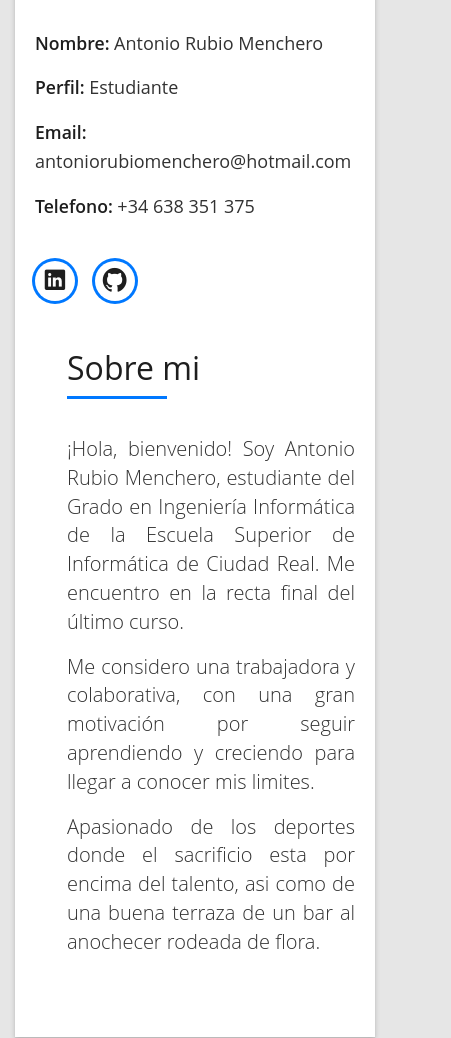
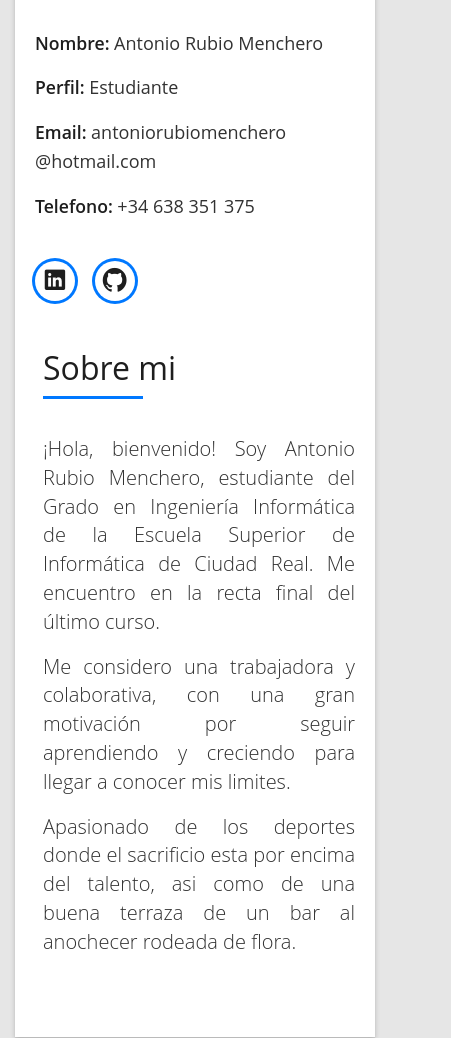
Before and after one commit to 4Paloms/4paloms.github.io, a plain HTML site: page index.html in a window 390 px wide. Shown: the part 1402-2440 px from the top of the page, 451 px wide, since content can reach past the window. Drawn offline with Linux system fonts and the light colour scheme; files whose address does not match are found by name.

Commit message:
Responsive

```diff
--- a/assets/css/style.css
+++ b/assets/css/style.css
@@ -735,6 +735,13 @@ a:hover {
   padding-left: 2rem;
 }
 
+@media (max-width:500px){
+  .about-me {
+    padding-left: 0.5rem;
+  }
+
+}
+
 .about-me .lead{
   text-align: justify;
 }
--- a/index.html
+++ b/index.html
@@ -122,7 +122,7 @@
                       <div class="about-info">
                         <p><span class="title-s">Nombre: </span> <span>Antonio Rubio Menchero</span></p>
                         <p><span class="title-s">Perfil: </span> <span>Estudiante </span></p>
-                        <p><span class="title-s">Email: </span> <span>antoniorubiomenchero@hotmail.com</span></p>
+                        <p><span class="title-s">Email: </span> <span>antoniorubiomenchero</span><br> <span>@hotmail.com</span></p>
                         <p><span class="title-s">Telefono: </span> <span>+34 638 351 375</span></p>
                       </div>
                     </div>
@@ -627,9 +627,9 @@
 
           <div class ='row elementos '>
             <div class='col-4 pack'>
-              <img class="FooterIcon" src="img/footer/correo-electronico.png">
+              <img class="FooterIcon " src="img/footer/correo-electronico.png">
               <br>
-              <a href="mailto:antoniorubiomenchero@hotmail.com"> antoniorubiomenchero@hotmail.com</a>
+              <a href="mailto:antoniorubiomenchero@hotmail.com"> <span>antoniorubiomenchero</span><br> <span>@hotmail.com</span></a>
             </div>
             <div class='col-4 pack'>
               <img class="FooterIcon" src="img/footer/ubicacion.png">
```
